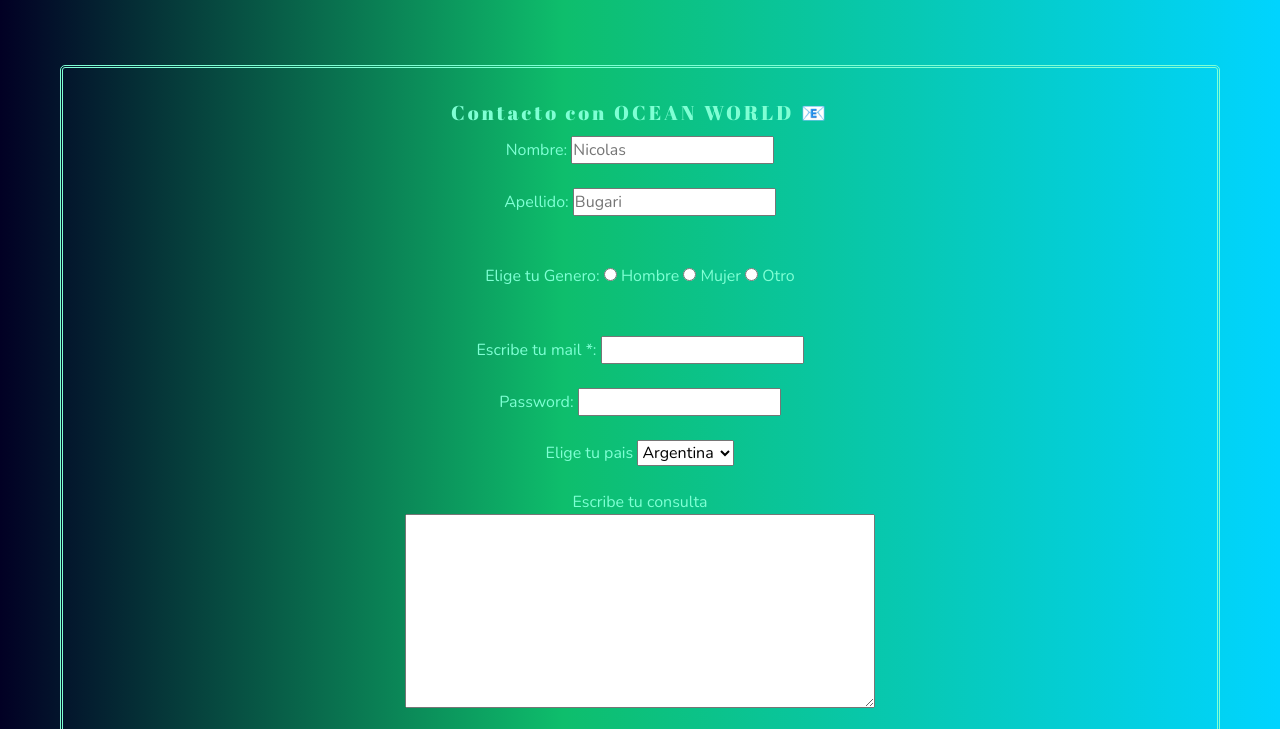
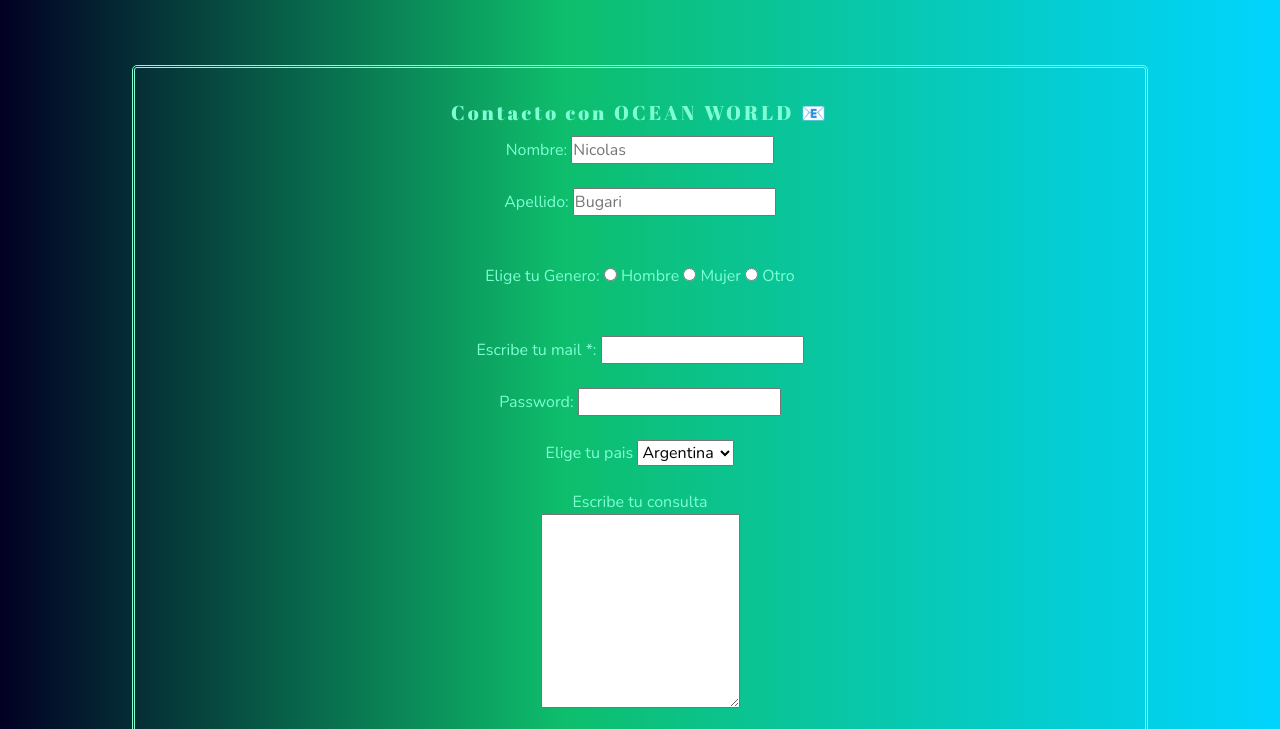
Before and after one commit to NicolasBugari/PreEntrega2Bugari, a plain HTML site: page Paginas/contacto.html in a window 1280 px wide. Shown: the part 471-1200 px from the top of the page. Drawn offline with nearby package versions, Linux system fonts and the light colour scheme.

Commit message:
Añado Bootstrap a Contactos version 2

```diff
--- a/Paginas/contacto.html
+++ b/Paginas/contacto.html
@@ -77,7 +77,9 @@
         <h1>Formulario de Contacto</h1>
     </header>
     <main>
-        <div class="container"></div>
+        <div class="container">
+        <div class="row">
+        <div class="col-lg-12 col-sm-10 col-xs-4">
             <section class="section5">
                 <form action="">
                 <fieldset>
@@ -123,7 +125,7 @@
                 </div><br>
                 <div>
                     <label for="comentarios">Escribe tu consulta</label><br>
-                    <textarea name="comentarios" id="" cols="50" rows="8"></textarea>
+                    <textarea name="comentarios" id="" cols="20" rows="8"></textarea>
                 </div>
                 <br>
                 <div>
@@ -136,6 +138,9 @@
                 </fieldset>
                 </form>
                 </section>
+            </div>
+            </div>
+            </div>
     </main>
     <footer class="contactos">
         <fieldset>
```
Lines whose indentation alone changed are shown as unchanged.
